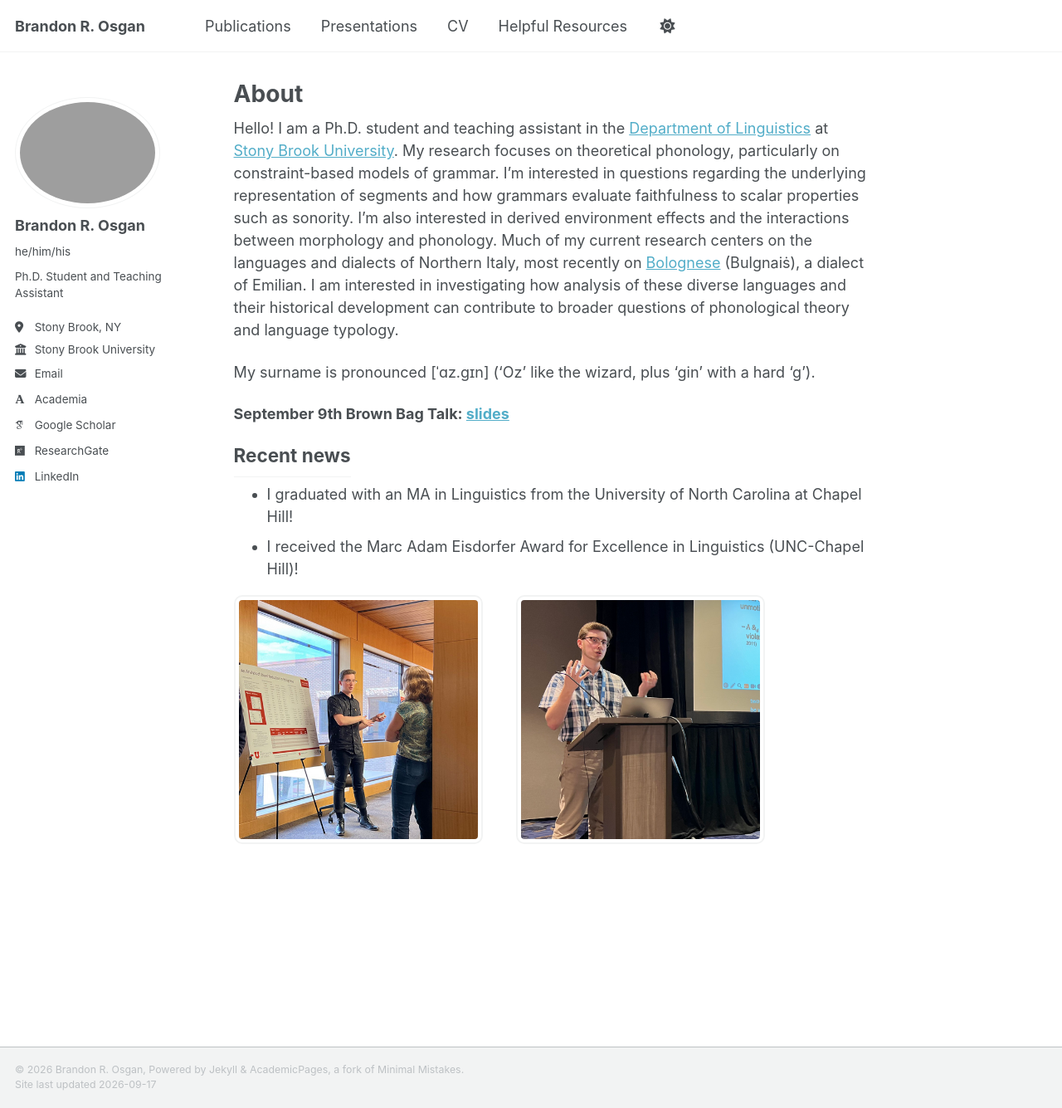
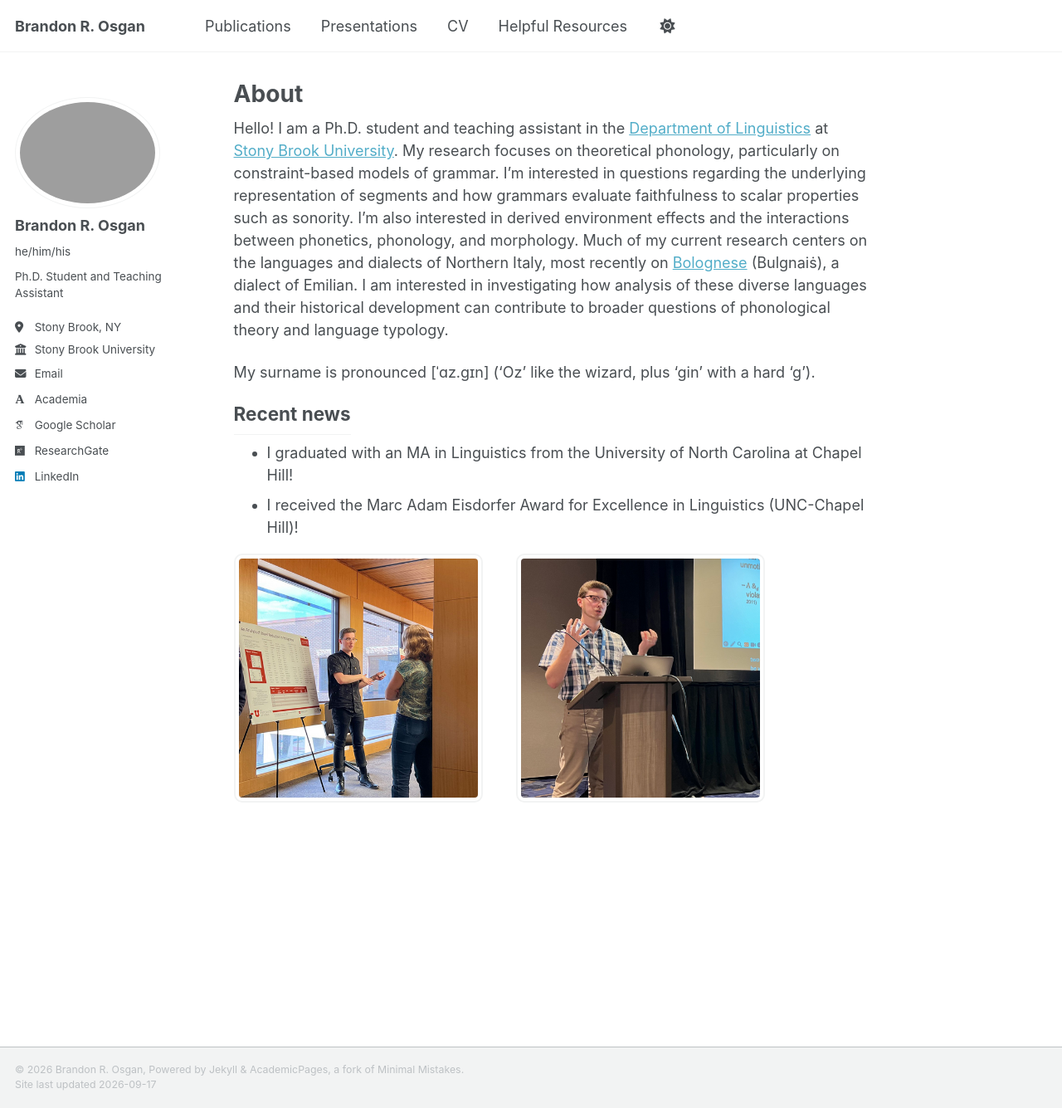
Before and after one commit to bosgan/bosgan.github.io, a Jekyll site: the page built from _pages/about.md, in a window 1280 px wide and 1335 px high. Shown: the whole window at 83% size. Built offline with Jekyll 4.4.1, drawn with Linux system fonts in a browser that asks for light colours; some web fonts are replaced; a script that is not in the unit is left out.

Commit message:
Update about.md

```diff
--- a/_pages/about.md
+++ b/_pages/about.md
@@ -7,13 +7,13 @@
   - /about.html
 ---
 
-Hello! I am a Ph.D. student and teaching assistant in the [Department of Linguistics](https://linguistics.stonybrook.edu/) at [Stony Brook University](https://www.stonybrook.edu/). My research focuses on theoretical phonology, particularly on constraint-based models of grammar. I'm interested in questions regarding the underlying representation of segments and how grammars evaluate faithfulness to scalar properties such as sonority. I'm also interested in derived environment effects and the interactions between morphology and phonology. Much of my current research centers on the languages and dialects of Northern Italy, most recently on [Bolognese](https://bulgnais.com/) (Bulgnaiṡ), a dialect of Emilian. I am interested in investigating how analysis of these diverse languages and their historical development can contribute to broader questions of phonological theory and language typology.
+Hello! I am a Ph.D. student and teaching assistant in the [Department of Linguistics](https://linguistics.stonybrook.edu/) at [Stony Brook University](https://www.stonybrook.edu/). My research focuses on theoretical phonology, particularly on constraint-based models of grammar. I'm interested in questions regarding the underlying representation of segments and how grammars evaluate faithfulness to scalar properties such as sonority. I'm also interested in derived environment effects and the interactions between phonetics, phonology, and morphology. Much of my current research centers on the languages and dialects of Northern Italy, most recently on [Bolognese](https://bulgnais.com/) (Bulgnaiṡ), a dialect of Emilian. I am interested in investigating how analysis of these diverse languages and their historical development can contribute to broader questions of phonological theory and language typology.
 
 <!-- Hello! I am a second-year M.A. student and teaching assistant in the [Department of Linguistics](https://linguistics.unc.edu/) at the [University of North Carolina at Chapel Hill](https://www.unc.edu/). My research focuses on theoretical phonology, particularly phonological representation and constraint interaction. I work primarily on Italian dialects, currently focusing on [Bolognese](https://bulgnais.com/) (an Emilian variety spoken in Bologna, Italy) as a case study for understanding sonority effects on vowel reduction and opacity within morphologically derived environment effects. -->
 
 My surname is pronounced [ˈɑz.gɪn] ('Oz' like the wizard, plus 'gin' with a hard 'g').
 
-<b>September 9th Brown Bag Talk: [slides](files/Derived_environments_and_GHG.pdf)</b>
+<!-- <b>September 9th Brown Bag Talk: [slides](files/Derived_environments_and_GHG.pdf)</b> -->
 
 <h2 style="display: inline;">Recent news</h2>
 
```
